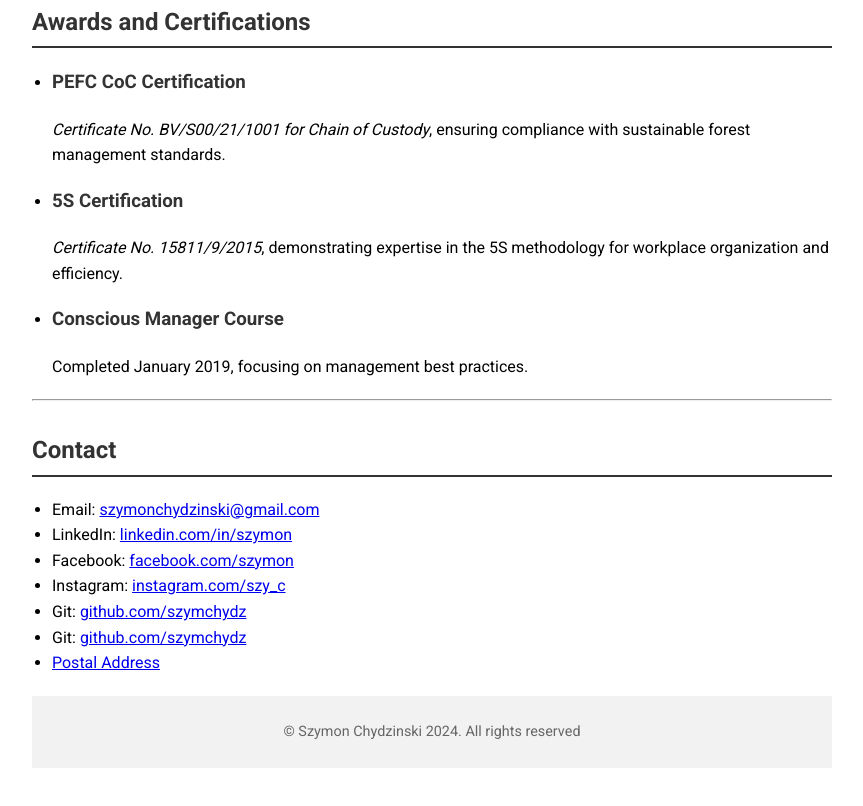
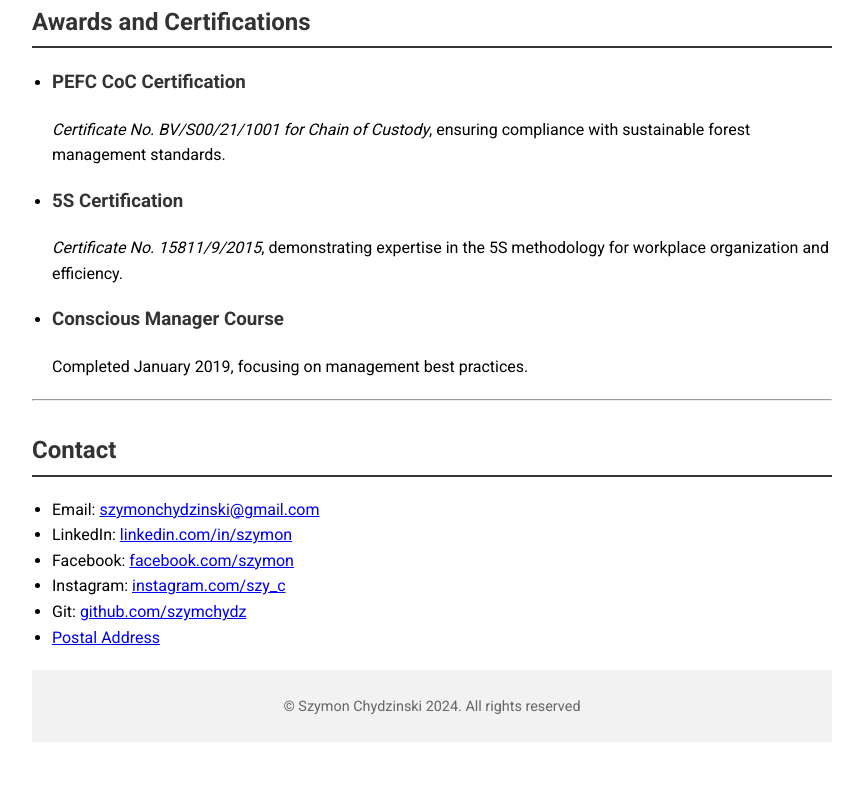
Before and after one commit to szymchydz/html-resume, a plain HTML site: page index.html in a window 1280 px wide. Shown: the part 3276-4082 px from the top of the page, without its empty margins (208-1071 px from the left). After the commit the page ends 4058 px from the top, so only its background shows below. Drawn offline with Linux system fonts and the light colour scheme.

Commit message:
Update index.html

```diff
--- a/index.html
+++ b/index.html
@@ -357,7 +357,6 @@
         <li>Facebook: <a href="https://www.facebook.com/szymon.chydzinski/?locale=pl_PL">facebook.com/szymon</a></li>
         <li>Instagram: <a href="https://www.instagram.com/szy_ch/">instagram.com/szy_c</a></li>
         <li>Git: <a href="https://github.com/szymchydz">github.com/szymchydz</a></li>
-        <li>Git: <a href="https://github.com/szymchydz">github.com/szymchydz</a></li>
         <li><a href="./public/contact.html">Postal Address</a></li>
       </ul>
     </section>
```
